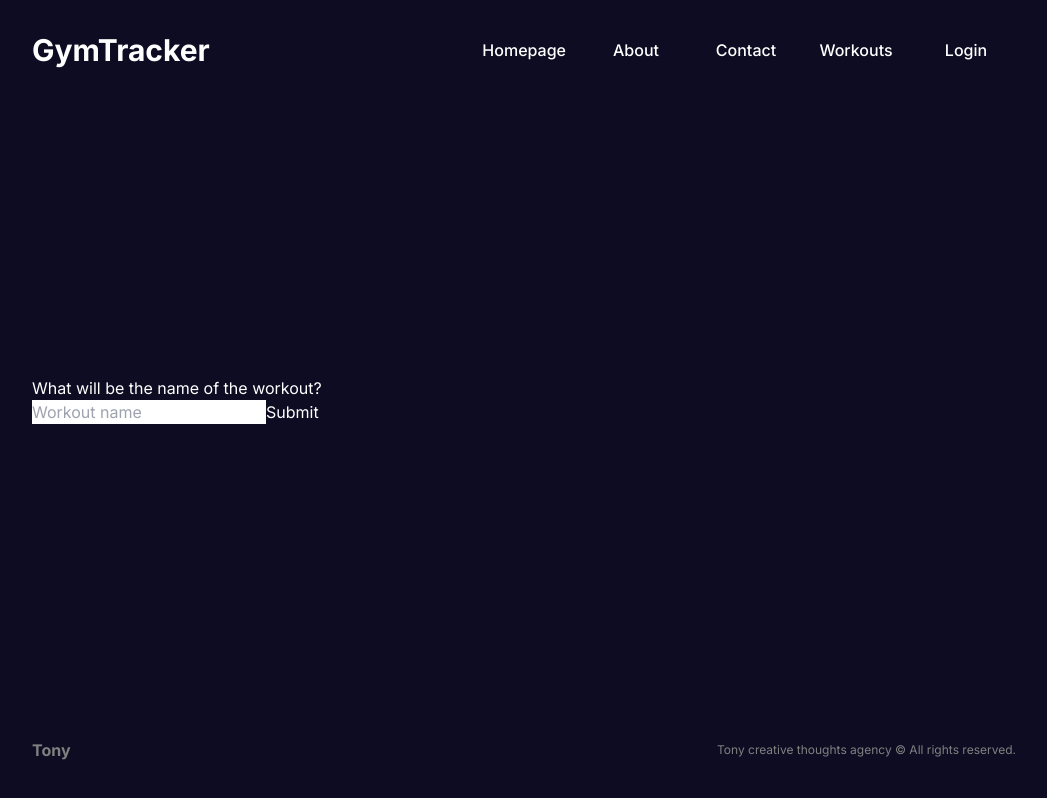
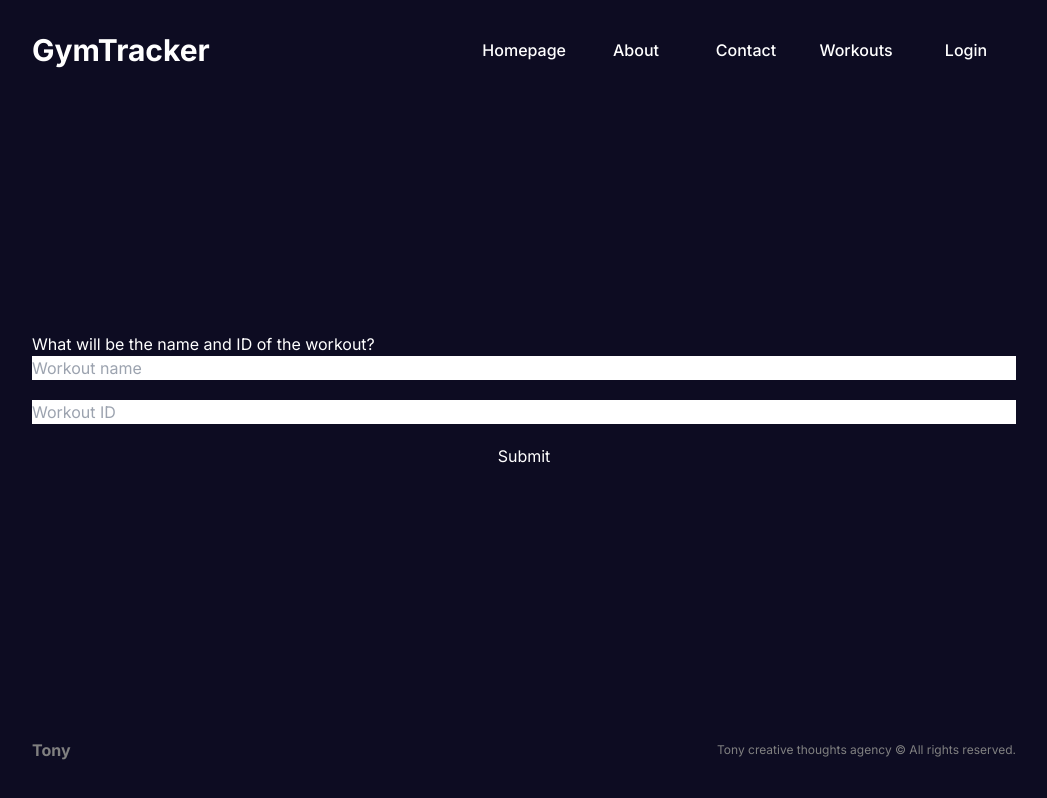
Before and after one commit to TonyNgyen/GymTracker, a Next.js app: page /workouts/add in a window 1280 px wide. Shown: the whole page, without its empty margins (116-1163 px from the left). Built offline with nearby package versions, Linux system fonts and the light colour scheme.

Commit message:
Updated models and using react context to manage workouts

```diff
--- /dev/null
+++ b/src/app/workouts/add/context.js
@@ -0,0 +1,3 @@
+import { createContext } from "react";
+
+export const WorkoutContext = createContext(undefined);
--- a/src/app/workouts/add/page.jsx
+++ b/src/app/workouts/add/page.jsx
@@ -2,6 +2,7 @@
 
 import React, { useState } from "react";
 import WorkoutDay from "@/components/workoutDay/workoutDay";
+import { WorkoutContext } from "./context";
 
 const daysDict = {
   Monday: { completed: false, workouts: [], rest: false },
@@ -25,6 +26,7 @@ const days = [
 
 function AddPage() {
   const [title, setTitle] = useState("");
+  const [id, setId] = useState("");
   const [name, setName] = useState("");
   const [firstModal, setFirstModal] = useState(true);
 
@@ -35,17 +37,26 @@ function AddPage() {
   };
 
   return (
+    <WorkoutContext.Provider value={daysDict}>
       <div>
         {firstModal && (
           <div>
-          <h1>What will be the name of the workout?</h1>
-          <form onSubmit={nameSubmit}>
+            <h1>What will be the name and ID of the workout?</h1>
+            <form onSubmit={nameSubmit} className="flex flex-col gap-5">
               <input
                 type="text"
                 name="title"
                 id="title"
                 className="text-black"
                 placeholder="Workout name"
+                onChange={(e) => setTitle(e.target.value)}
+              />
+              <input
+                type="text"
+                name="id"
+                id="id"
+                className="text-black"
+                placeholder="Workout ID"
                 onChange={(e) => setTitle(e.target.value)}
               />
               <button>Submit</button>
@@ -63,6 +74,7 @@ function AddPage() {
           </div>
         )}
       </div>
+    </WorkoutContext.Provider>
   );
 }
 
--- a/src/components/workoutDay/workoutDay.jsx
+++ b/src/components/workoutDay/workoutDay.jsx
@@ -1,15 +1,22 @@
-import React, { useState } from "react";
+import React, { useContext, useState } from "react";
 import styles from "./workoutDay.module.css";
+import { WorkoutContext } from "@/app/workouts/add/context";
 
 function workoutDay({ day, list }) {
+
+  const workoutsContext = useContext(WorkoutContext)
+
+  console.log(workoutsContext)
+
   // MODAL
   const [modal, setModal] = useState(false);
   const toggle = () => {
     setModal(!modal);
   };
 
-  const [rest, setRest] = useState(list.rest);
-  const [workouts, setWorkouts] = useState(list.workouts);
+  const [rest, setRest] = useState(workoutsContext[day].rest);
+  const [workouts, setWorkouts] = useState(workoutsContext[day].workouts);
+  const [allWorkouts, setAllWorkouts] = useState(workoutsContext);
   const [name, setName] = useState("");
   const [sets, setSets] = useState("");
   const [reps, setReps] = useState("");
@@ -35,6 +42,14 @@ function workoutDay({ day, list }) {
     setReps("");
     setWeight("");
   };
+
+  const addDay = (e) => {
+    e.preventDefault();
+    // BUG WHERE THIS LINE OF CODE CREATES A NEW KEY IN THE DICTIONARY OF VALUE "DAY"
+    setAllWorkouts({...allWorkouts, day:{completed:true, workouts: workouts, rest: rest}})
+    console.log("THIS WORKS")
+    console.log(allWorkouts)
+  }
 
   return (
     <div className={styles.card}>
@@ -115,6 +130,7 @@ function workoutDay({ day, list }) {
           </button>
         </article>
       ))}
+      <button onClick={addDay}>Submit Workout</button>
     </div>
   );
 }
```
Also changed, not shown: src/lib/models.js (+6 -1 lines). Lines whose indentation alone changed are shown as unchanged.
